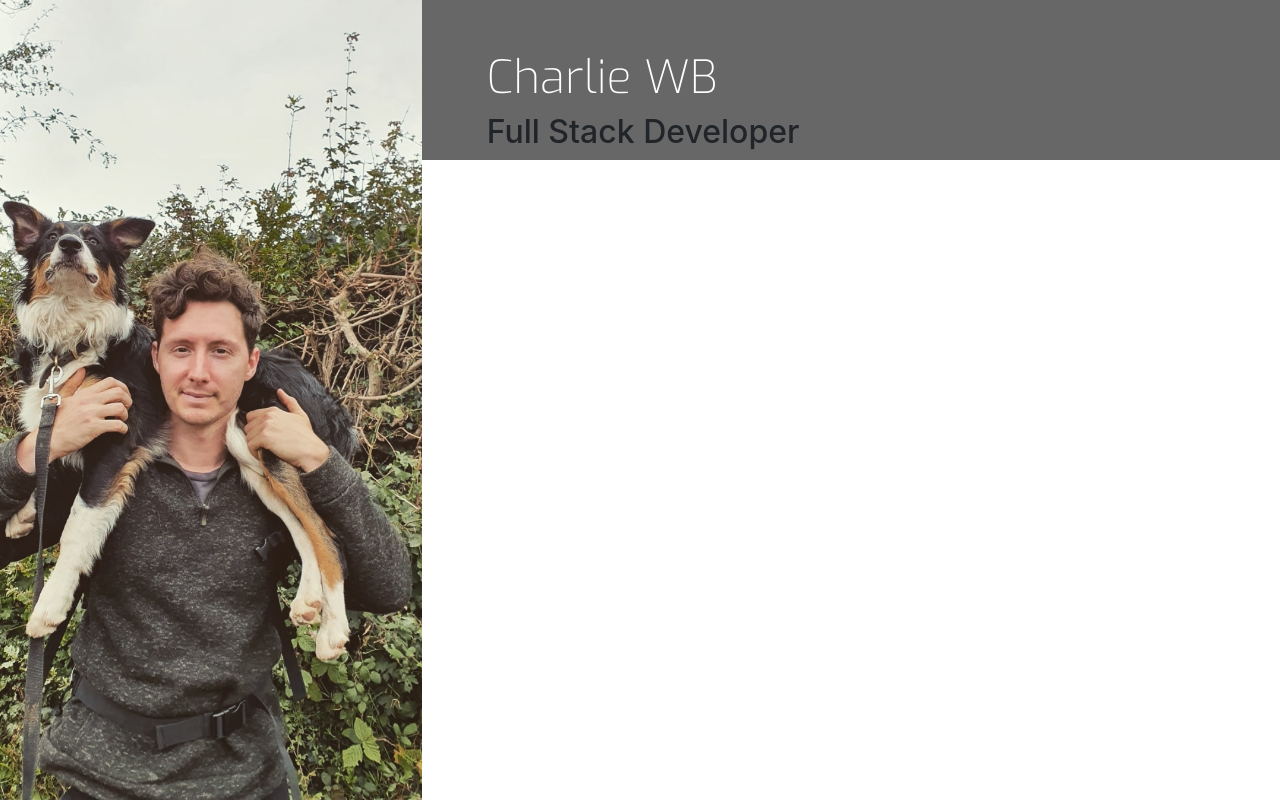
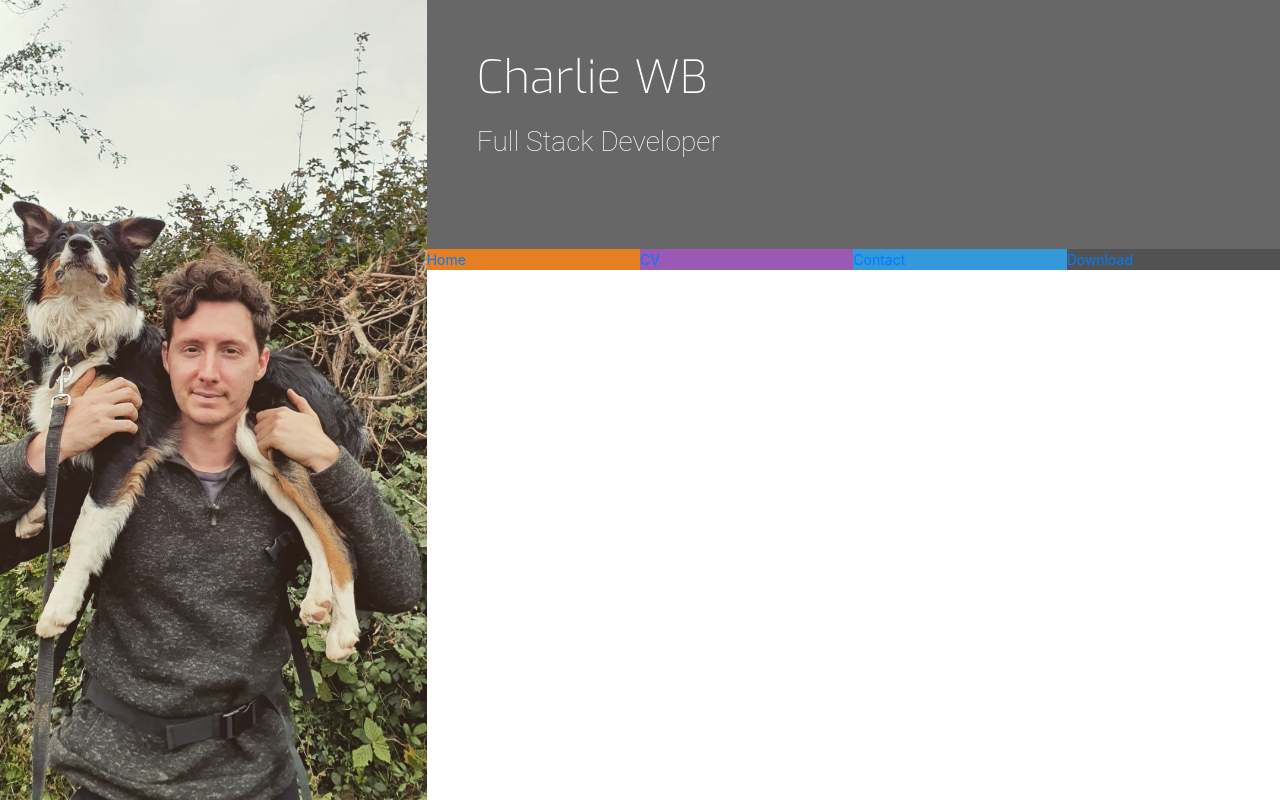
Before and after one commit to cwallacebailey/CV, a plain HTML site: page index.html in a window 1280 px wide. Drawn offline with nearby package versions, Linux system fonts and the light colour scheme.

Commit message:
remove gutters and add nav bar

```diff
--- a/assets/css/style.css
+++ b/assets/css/style.css
@@ -4,6 +4,22 @@
 
 .bg-color-name-title {
     background-color: #676767
+}
+
+.ui-menu-color-home {
+    background-color: #e67e22;
+}
+
+.ui-menu-color-resume {
+    background-color: #9b59b6;
+}
+
+.ui-menu-color-contact {
+    background-color: #3498db;
+}
+
+.ui-menu-color-download {
+    background-color: #525252;
 }
 
 /* ---------- Heading */
@@ -31,3 +47,25 @@ header {
     margin-top: 50px;
     color: #fff;
 }
+
+.title {
+    font-family: "Roboto", sans-serif;
+    font-weight: 100;
+    font-size: 28px;
+    margin-top: 20px;
+    margin-bottom: 90px;
+    color: #fff;
+}
+
+.list-inline-item:not(:last-child) {
+    margin: 0;
+}
+
+.menucontainer {
+    font-size: 0;
+}
+
+#nav li {
+    font-size: 14px;
+    padding: 0;
+}
--- a/index.html
+++ b/index.html
@@ -11,13 +11,47 @@
 </head>
 <body>
     <header>
-        <div class="row">
+        <div class="row no-gutters">
             <a class="col-md-4 logo" href="index.html"></a>
             <div class="col-md-8">
-                <div class="row bg-color-name-title">
+                <div class="row bg-color-name-title no-gutters">
                     <div class="col heading">
                         <h1 class="name">Charlie WB</h1>
                         <h2 class="title">Full Stack Developer</h2>
+                    </div>
+                </div>
+                <div class="row no-gutters">
+                    <div class="col">
+                        <ul id="nav" class="list-inline menucontainer">
+                            <li class="col-6 col-sm-3 list-inline-item ui-menu-color-home">
+                                <a href="#">
+                                    <span>
+                                        Home
+                                    </span>
+                                </a>
+                            </li>
+                            <li class="col-6 col-sm-3 list-inline-item ui-menu-color-resume">
+                                <a href="#">
+                                    <span>
+                                        CV
+                                    </span>
+                                </a>
+                            </li>
+                            <li class="col-6 col-sm-3 list-inline-item ui-menu-color-contact">
+                                <a href="#">
+                                    <span>
+                                        Contact
+                                    </span>
+                                </a>
+                                <li class="col-6 col-sm-3 list-inline-item ui-menu-color-download">
+                                    <a href="#">
+                                        <span>
+                                            Download
+                                        </span>
+                                    </a>
+                                </li>
+                            </li>
+                        </ul>
                     </div>
                 </div>
             </div>
```
